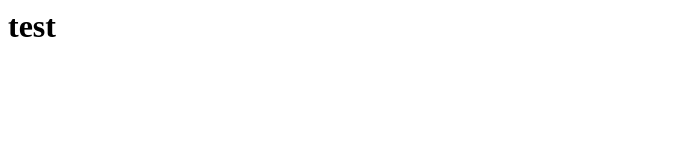
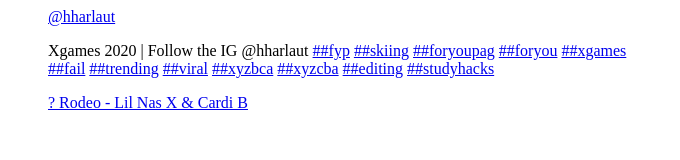
Before and after one commit to reecezimm/t2-test, a plain HTML site: page index.html in a window 1280 px wide. Shown: the whole page, without its empty margins (0-680 px from the left). Drawn offline with Linux system fonts and the light colour scheme; a script that the page names is missing.

Commit message:
Update index.html

```diff
--- a/index.html
+++ b/index.html
@@ -1 +1,16 @@
-<h1>test</h1>
+<script>
+</script>
+
+<blockquote class="tiktok-embed" cite="https://www.tiktok.com/@hharlaut/video/6797141152907693317" data-video-id="6797141152907693317" style="max-width: 605px;min-width: 325px;" >
+	<section>
+		<a target="_blank" title="@hharlaut" href="https://www.tiktok.com/@hharlaut">@hharlaut</a>
+		<p>Xgames 2020 | Follow the IG @hharlaut <a title="fyp" target="_blank" href="https://www.tiktok.com/tag/fyp">##fyp</a>
+		<a title="skiing" target="_blank" href="https://www.tiktok.com/tag/skiing">##skiing</a> <a title="foryoupag" target="_blank" href="https://www.tiktok.com/tag/foryoupag">##foryoupag</a>
+		<a title="foryou" target="_blank" href="https://www.tiktok.com/tag/foryou">##foryou</a> <a title="xgames" target="_blank" href="https://www.tiktok.com/tag/xgames">##xgames</a>
+		<a title="fail" target="_blank" href="https://www.tiktok.com/tag/fail">##fail</a> <a title="trending" target="_blank" href="https://www.tiktok.com/tag/trending">##trending</a>
+		<a title="viral" target="_blank" href="https://www.tiktok.com/tag/viral">##viral</a> <a title="xyzbca" target="_blank" href="https://www.tiktok.com/tag/xyzbca">##xyzbca</a>
+		<a title="xyzcba" target="_blank" href="https://www.tiktok.com/tag/xyzcba">##xyzcba</a> <a title="editing" target="_blank" href="https://www.tiktok.com/tag/editing">##editing</a>
+		<a title="studyhacks" target="_blank" href="https://www.tiktok.com/tag/studyhacks">##studyhacks</a></p>
+		<a target="_blank" title="? Rodeo - Lil Nas X & Cardi B" href="https://www.tiktok.com/music/Rodeo-6704852053887289346">? Rodeo - Lil Nas X & Cardi B</a>
+	</section>
+</blockquote> <script async src="https://www.tiktok.com/embed.js"></script>
```
